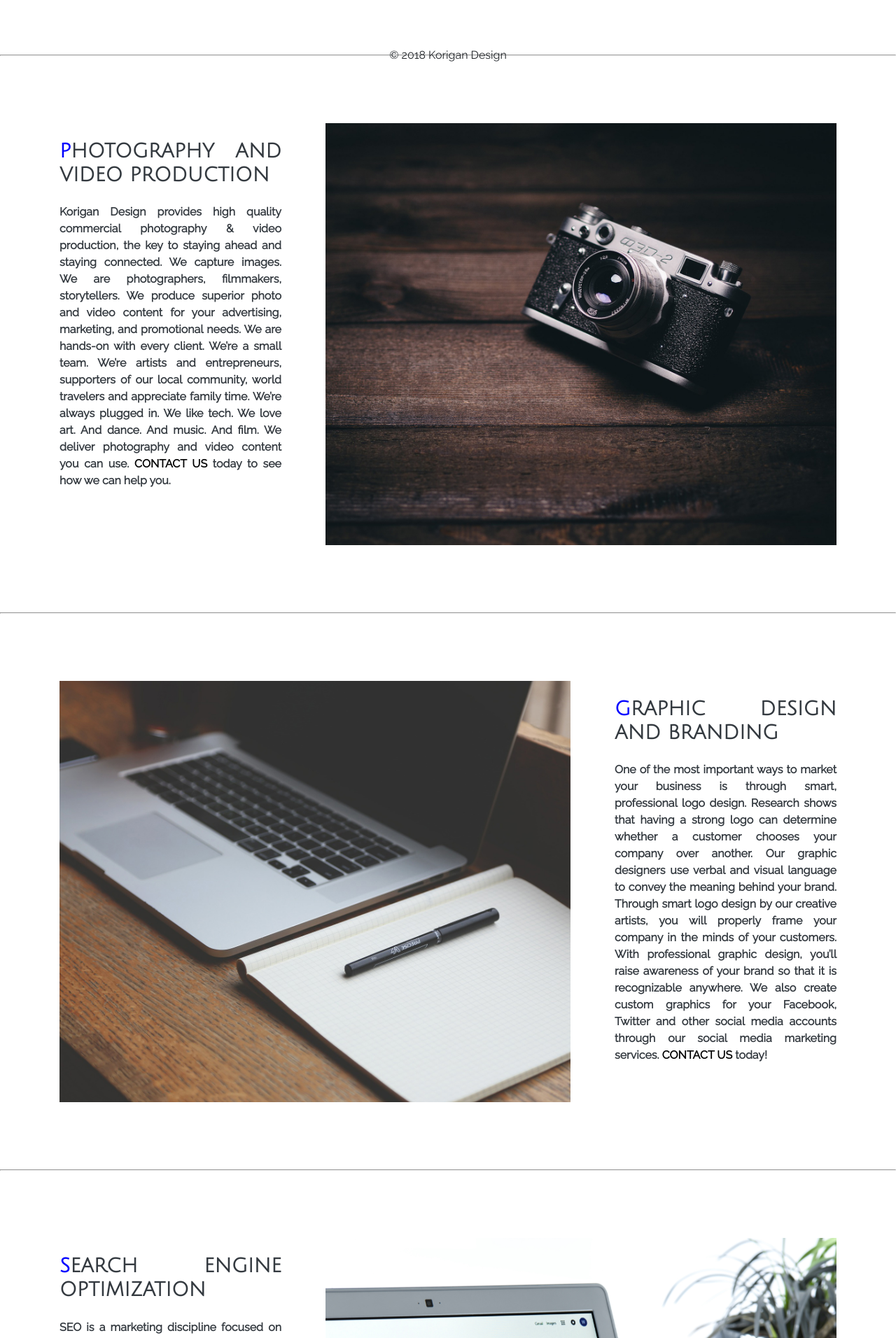
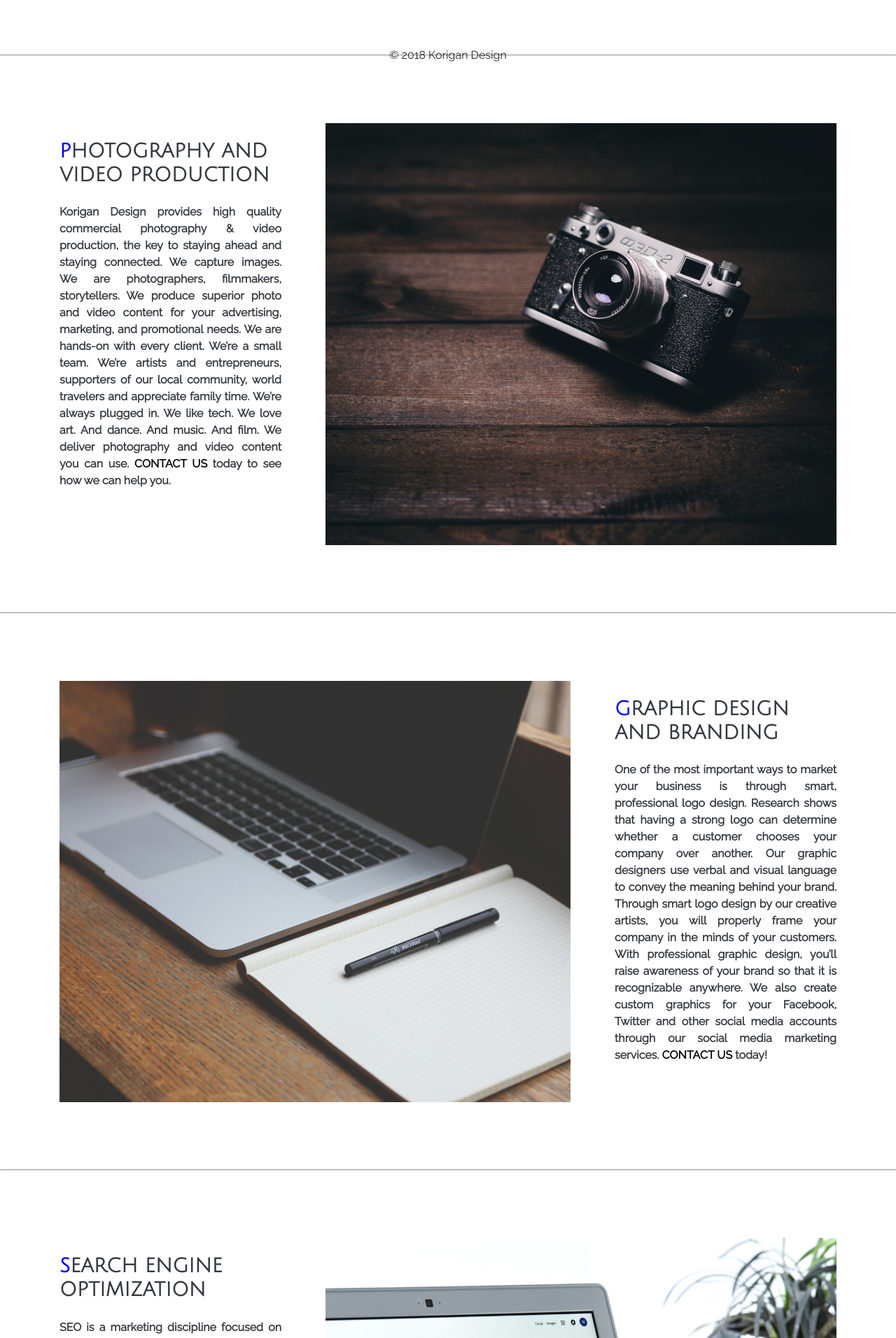
Before and after one commit to Koriganp/korigandesign, a PHP site: page /services/index.php in a window 1280 px wide. Shown: the part 693-2605 px from the top of the page at 70% size. Run offline with PHP 8.4, Linux system fonts and the light colour scheme; some libraries are stand-ins or nearby versions.

Commit message:
Made service headings left justified

```diff
--- a/services/index.php
+++ b/services/index.php
@@ -19,8 +19,8 @@ require_once("../php/partials/head-utils.php");
 				<img src="<?php echo $PREFIX;?>images/web-design.jpg" alt="Web Design" class="service-image"/>
 			</div>
 			<div class="col-s-12 col-md-6 col-lg-4 text-dark pl-5">
-				<h3 class="service-title my-4 justify-content-center"><span class="first-letter">W</span>eb Design and Development</h3>
-				<p class="font-weight-bold">A professionally designed website is one of the best ways to attract and retain customers in today’s Internet-savvy world. Korigan Design streamlines your advertising by providing web design services based on the distinct needs of your business. We provide affordable web design services with unmatched quality in design, functionality, and service. Whether you are looking for a complete multiple page design, E-commerce or a monthly maintenance plan, Korigan Design has got you covered. <a href="<?php echo $PREFIX;?>contact/index.php" class="service-contact-link">Contact us</a> today for a no obligation consultation.</p>
+				<h3 class="service-title my-4"><span class="first-letter">W</span>eb Design and Development</h3>
+				<p class="font-weight-bold justify-content-center">A professionally designed website is one of the best ways to attract and retain customers in today’s Internet-savvy world. Korigan Design streamlines your advertising by providing web design services based on the distinct needs of your business. We provide affordable web design services with unmatched quality in design, functionality, and service. Whether you are looking for a complete multiple page design, E-commerce or a monthly maintenance plan, Korigan Design has got you covered. <a href="<?php echo $PREFIX;?>contact/index.php" class="service-contact-link">Contact us</a> today for a no obligation consultation.</p>
 				<div id="photography"></div>
 			</div>
 		</div>
@@ -30,8 +30,8 @@ require_once("../php/partials/head-utils.php");
 	<div class="container bg-white">
 		<div class="row py-5 my-5">
 			<div class="col-s-12 col-md-6 col-lg-4 text-dark pr-5">
-				<h3 class="service-title my-4 justify-content-center"><span class="first-letter">P</span>hotography and Video Production</h3>
-				<p class="font-weight-bold">Korigan Design provides high quality commercial photography & video production, the key to staying ahead and staying connected. We capture images. We are photographers, filmmakers, storytellers. We produce superior photo and video content for your advertising, marketing, and promotional needs. We are hands-on with every client. We’re a small team. We’re artists and entrepreneurs, supporters of our local community, world travelers and appreciate family time. We’re always plugged in. We like tech. We love art. And dance. And music. And film. We deliver photography and video content you can use. <a href="<?php echo $PREFIX;?>contact/index.php" class="service-contact-link">Contact us</a> today to see how we can help you.</p>
+				<h3 class="service-title my-4"><span class="first-letter">P</span>hotography and Video Production</h3>
+				<p class="font-weight-bold justify-content-center">Korigan Design provides high quality commercial photography & video production, the key to staying ahead and staying connected. We capture images. We are photographers, filmmakers, storytellers. We produce superior photo and video content for your advertising, marketing, and promotional needs. We are hands-on with every client. We’re a small team. We’re artists and entrepreneurs, supporters of our local community, world travelers and appreciate family time. We’re always plugged in. We like tech. We love art. And dance. And music. And film. We deliver photography and video content you can use. <a href="<?php echo $PREFIX;?>contact/index.php" class="service-contact-link">Contact us</a> today to see how we can help you.</p>
 				<div id="graphicDesign"></div>
 			</div>
 			<div class="col-s-12 col-md-6 col-lg-8">
@@ -47,8 +47,8 @@ require_once("../php/partials/head-utils.php");
 				<img src="<?php echo $PREFIX;?>images/graphic-design.jpg" alt="Web Design" class="service-image"/>
 			</div>
 			<div class="col-s-12 col-md-6 col-lg-4 text-dark pl-5">
-				<h3 class="service-title my-4 justify-content-center"><span class="first-letter">G</span>raphic Design and Branding</h3>
-				<p class="font-weight-bold">One of the most important ways to market your business is through smart, professional logo design. Research shows that having a strong logo can determine whether a customer chooses your company over another. Our graphic designers use verbal and visual language to convey the meaning behind your brand. Through smart logo design by our creative artists, you will properly frame your company in the minds of your customers. With professional graphic design, you’ll raise awareness of your brand so that it is recognizable anywhere. We also create custom graphics for your Facebook, Twitter and other social media accounts through our social media marketing services. <a href="<?php echo $PREFIX;?>contact/index.php" class="service-contact-link">Contact us</a> today!</p>
+				<h3 class="service-title my-4"><span class="first-letter">G</span>raphic Design and Branding</h3>
+				<p class="font-weight-bold justify-content-center">One of the most important ways to market your business is through smart, professional logo design. Research shows that having a strong logo can determine whether a customer chooses your company over another. Our graphic designers use verbal and visual language to convey the meaning behind your brand. Through smart logo design by our creative artists, you will properly frame your company in the minds of your customers. With professional graphic design, you’ll raise awareness of your brand so that it is recognizable anywhere. We also create custom graphics for your Facebook, Twitter and other social media accounts through our social media marketing services. <a href="<?php echo $PREFIX;?>contact/index.php" class="service-contact-link">Contact us</a> today!</p>
 				<div id="seo"></div>
 			</div>
 		</div>
@@ -58,8 +58,8 @@ require_once("../php/partials/head-utils.php");
 	<div class="container bg-white">
 		<div class="row py-5 my-5">
 			<div class="col-s-12 col-md-6 col-lg-4 text-dark pr-5">
-				<h3 class="service-title my-4 justify-content-center"><span class="first-letter">S</span>earch Engine Optimization</h3>
-				<p class="font-weight-bold">SEO is a marketing discipline focused on growing visibility in organic (non-paid) search engine results. SEO encompasses both the technical and creative elements required to improve rankings, drive traffic, and increase awareness in search engines. There are many aspects to SEO, from the words on your page to the way other sites link to you on the web. Sometimes SEO is simply a matter of making sure your site is structured in a way that search engines understand. SEO isn't just about building search engine-friendly websites. It's about making your site better for people too. At Korigan Design, we believe these principles go hand-in-hand. If you want to learn more about how this works, and whether we would be a good fit for your website needs <a href="<?php echo $PREFIX;?>contact/index.php" class="service-contact-link">Contact us</a> today.</p>
+				<h3 class="service-title my-4"><span class="first-letter">S</span>earch Engine Optimization</h3>
+				<p class="font-weight-bold justify-content-center">SEO is a marketing discipline focused on growing visibility in organic (non-paid) search engine results. SEO encompasses both the technical and creative elements required to improve rankings, drive traffic, and increase awareness in search engines. There are many aspects to SEO, from the words on your page to the way other sites link to you on the web. Sometimes SEO is simply a matter of making sure your site is structured in a way that search engines understand. SEO isn't just about building search engine-friendly websites. It's about making your site better for people too. At Korigan Design, we believe these principles go hand-in-hand. If you want to learn more about how this works, and whether we would be a good fit for your website needs <a href="<?php echo $PREFIX;?>contact/index.php" class="service-contact-link">Contact us</a> today.</p>
 			</div>
 			<div class="col-s-12 col-md-6 col-lg-8">
 				<img src="<?php echo $PREFIX;?>images/seo.jpg" alt="Search Engine Optimization" class="service-image"/>
--- a/styles/style.css
+++ b/styles/style.css
@@ -297,6 +297,7 @@ li > a:hover {
 .service-title {
 	text-transform: uppercase;
 	font-weight: bold;
+	text-align: left;
 }
 
 .service-image {
```
